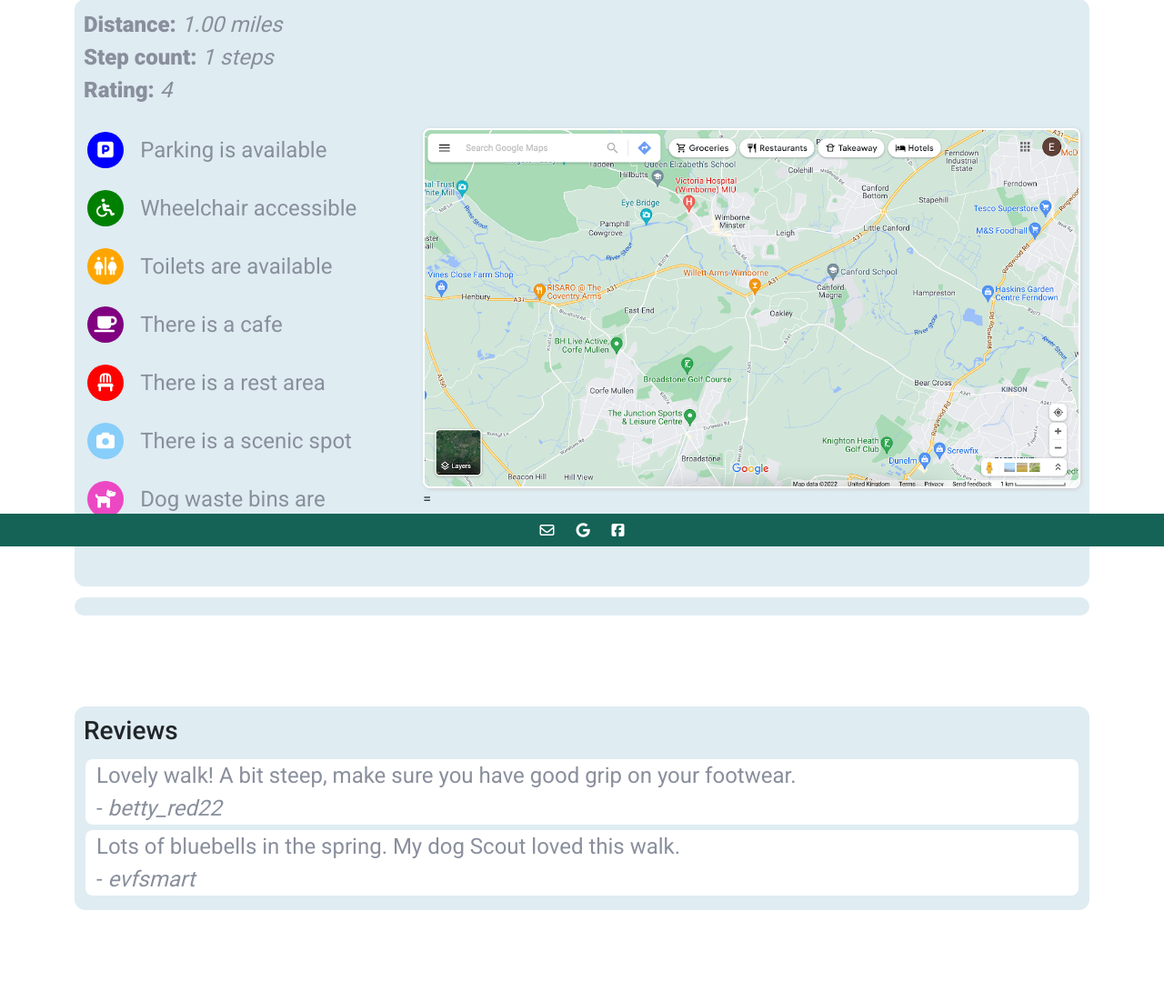
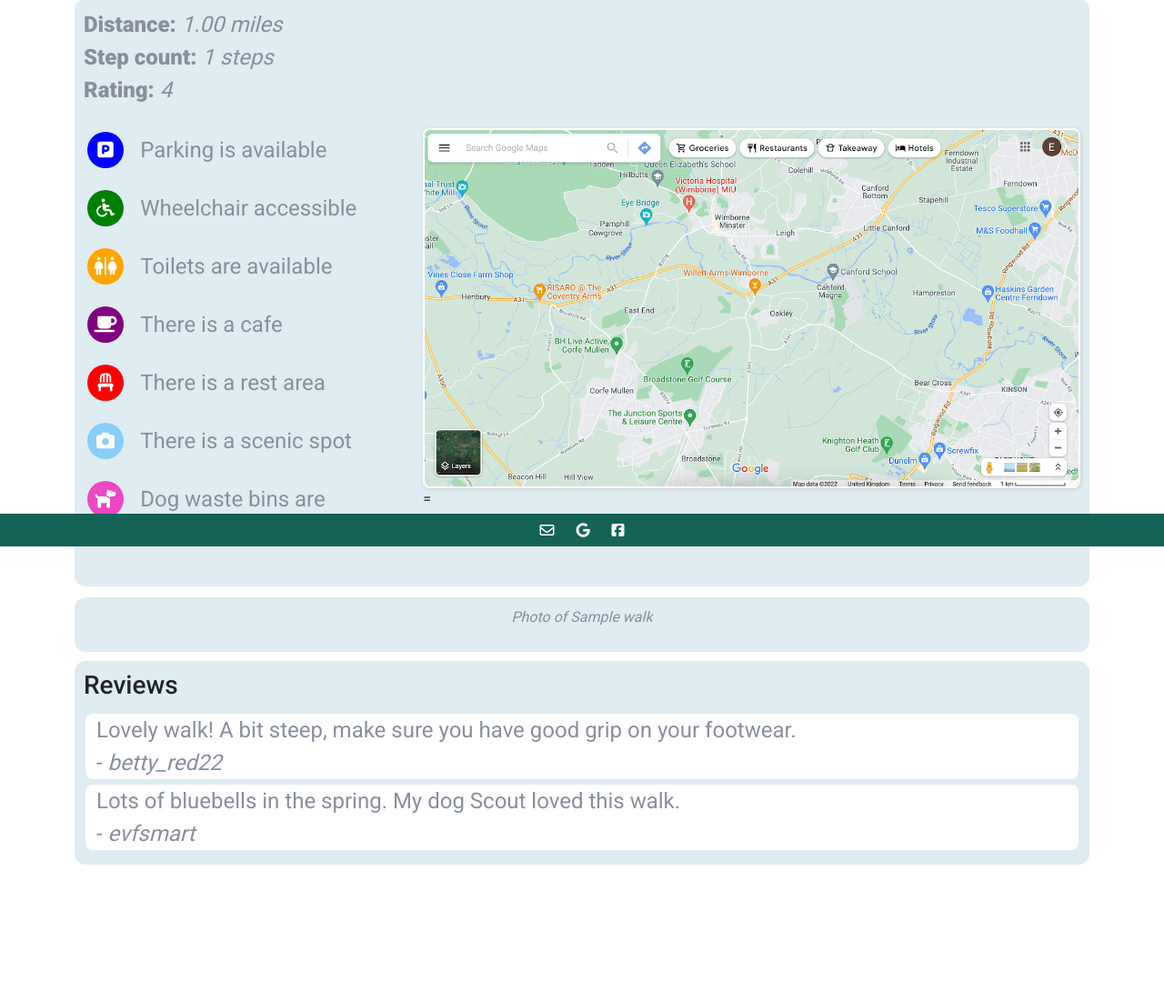
Before and after one commit to Merley-North-Digital-Walking-Group/walking-app, a Django app: page /walks_detail/1/ in a window 1280 px wide. Shown: the part 199-1300 px from the top of the page at 91% size. After the commit the page ends 1150 px from the top, so only its background shows below. Run offline with Django 3.2, Linux system fonts and the light colour scheme; tables that the repository leaves empty hold one stand-in row (values such as "Sample post"); some libraries are stand-ins or nearby versions.

Commit message:
Add photo-comment that will caption each photo with the name of the walk it relates to. Add if statement so photo div only appears when a photo has been added to that walk.

```diff
--- a/pages/static/css/styles.css
+++ b/pages/static/css/styles.css
@@ -180,6 +180,13 @@ p {
     margin-bottom: 100px;
 }
 
+.walk-container-photo {
+    background-color: var(--pale);
+    border-radius: 12px;
+    padding: 10px;
+    margin-bottom: 10px;
+}
+
 .walk-details {
     margin-bottom: 24px;
 }
@@ -281,6 +288,12 @@ p {
     font-style: italic;
 }
 
+.photo-caption {
+    font-size: 1rem;
+    font-style: italic;
+    text-align: center;
+}
+
 
 /* Media query */
 @media (max-width: 600px) {
--- a/walks/models.py
+++ b/walks/models.py
@@ -17,7 +17,7 @@ class Walk(models.Model):
     rest_area = models.BooleanField()
     scenic_spot = models.BooleanField()
     dog_bin = models.BooleanField()
-    rating = models.IntegerField()
+    rating = models.IntegerField(help_text="Rating out of 5")
     photo = models.ImageField(upload_to=None, height_field=None, width_field=None, blank=True)
     # reviews = need to connect via review IDs
     # map_coordinates = GeopositionField() - need to find a different solution
--- a/walks/templates/walks/walks_detail.html
+++ b/walks/templates/walks/walks_detail.html
@@ -102,9 +102,12 @@
         </div>
     </div>
 
-    <div class="walk-container-reviews">
-        {% comment %} <img src="{{ walk.photo.url }}" alt="img"> {% endcomment %}
-    </div>
+    {% if walk.photo %}
+        <div class="walk-container-photo">
+            <p class="photo-caption">Photo of {{ walk.walk_name }}</p>
+            {% comment %} <img src="{{ walk.photo.url }}" alt="img"> {% endcomment %}
+        </div>
+    {% endif %}
 
 
 
```
Also changed, not shown: None/scout_JVior5M.jpeg (added), None/scout_MoF0pec.jpeg (added).
